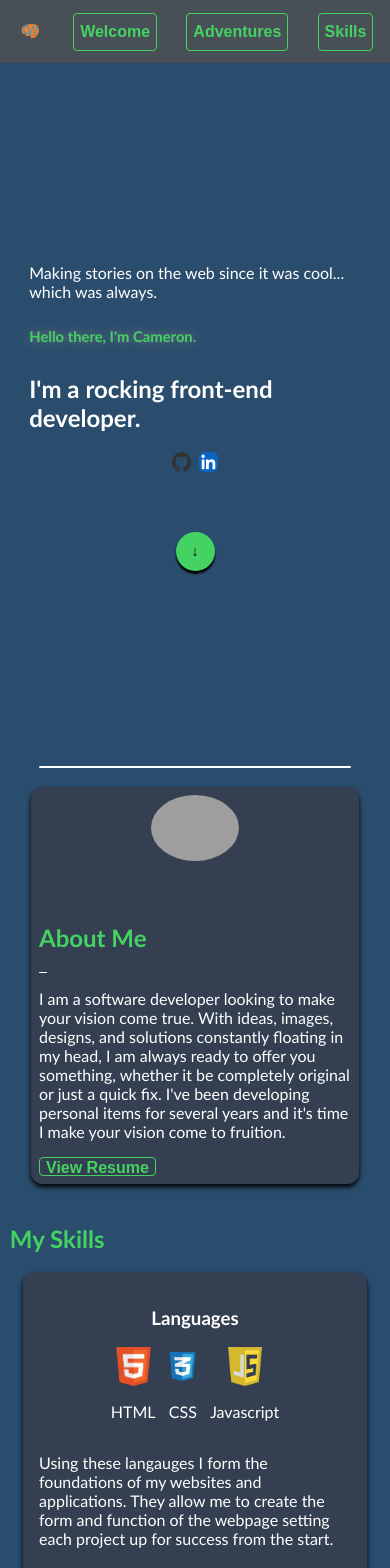
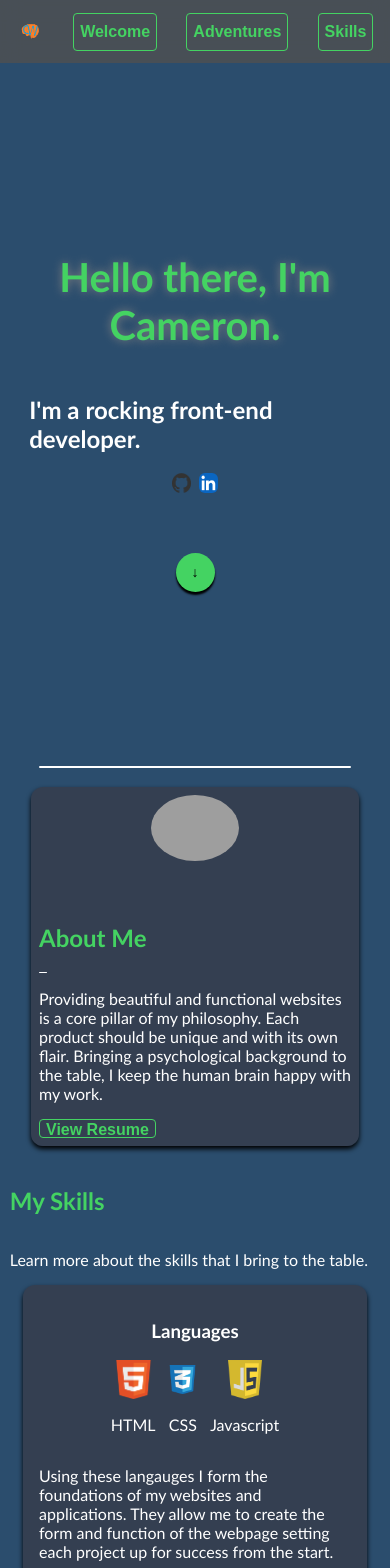
Before and after one commit to Cwoodard2/cameron-woodard-portfolio, a React (Create React App) app: page / in a window 390 px wide. Shown: the top 1568 px of the page. Built offline with nearby package versions, Linux system fonts and the light colour scheme; grey boxes are pictures that could not be loaded.

Commit message:
Small changes to CSS to ensure better responsiveness and look

```diff
--- a/src/components/ProjectsSection.css
+++ b/src/components/ProjectsSection.css
@@ -96,7 +96,7 @@
 
   .live-site-button:hover {
     transform: translateY(-2px);
-    box-shadow: 0px 3px 5px 0px white;
+    box-shadow: -3px 3px 5px 0px white;
   }
 
   @media screen and  (max-width: 750px) {
--- a/src/pages/homepage.css
+++ b/src/pages/homepage.css
@@ -237,12 +237,6 @@ html {
     padding: 2vw;
 }
 
-.footer {
-    background-image: linear-gradient(90deg, #fa8128, #ff9400, #fa8128);
-    height: 5vh;
-    width: 100vw;
-}
-
 .titles {
     color: #44D362;
     align-self: flex-start;
@@ -254,8 +248,9 @@ html {
     flex-direction: column;
     place-items: center;
     width: 100vw;
-    color: var(--orangeColor);
-    background-color: rgb(80, 80, 80);
+    color: white;
+    /* background-color: rgb(80, 80, 80); */
+    background-color: #422d2d6b;
     padding-bottom: 1vw;
 }
 
@@ -340,7 +335,8 @@ html {
 
     .title {
         width: auto;
-        align-self: flex-start;
+        font-size: 2.5rem;
+        text-align: center;
     }
 
     .subtitle {
--- a/src/pages/homepage.js
+++ b/src/pages/homepage.js
@@ -43,7 +43,7 @@ export default function Homepage() {
                 <div className="column">
                     <div className="homepage-nav">
                         <div className="intro-wrapper">
-                            <p>Making stories on the web since it was cool... which was always.</p>
+                            {/* <p>Making stories on the web since it was cool... which was always.</p> */}
                             <h1 className="title">Hello there, I'm Cameron.</h1>
                             <h2 className="subtitle">I'm a rocking front-end developer.</h2>
                             <div className="row gap2" style={{gap: "10vw"}}>
@@ -69,13 +69,14 @@ export default function Homepage() {
                     <div className="about-me-main">
                         <h2 className="titles">About Me</h2>
                         <div style={{backgroundColor: "white", width: "2vw", height: "0.25vw", alignSelf: "flex-start", borderRadius: "3px"}}></div>
-                            <p id="about-me-text">I am a software developer looking to make your vision come true. With ideas, images, designs, and solutions constantly floating in my head, I am always ready to offer you something, whether it be completely original or just a quick fix. I've been developing personal items for several years and it's time I make your vision come to fruition.</p>
-                            {/* Providing beautiful and functional websites is a core pillar of my philosophy. Each product should be unique and with its own flair. Bringing a psychological background to the table, I keep the human brain happy with my work. */}
+                            <p id="about-me-text">Providing beautiful and functional websites is a core pillar of my philosophy. Each product should be unique and with its own flair. Bringing a psychological background to the table, I keep the human brain happy with my work.</p>
+                            {/* I am a software developer looking to make your vision come true. With ideas, images, designs, and solutions constantly floating in my head, I am always ready to offer you something, whether it be completely original or just a quick fix. I've been developing personal items for several years and it's time I make your vision come to fruition. */}
                             <a href={resume} target="_blank" rel='noopener noreferrer'><button className="about-me-button">View Resume</button></a>
                     </div>
                 </div>
                 <div className="column" style={{justifyContent: "center", alignItems: "center"}}>
                     <h2 style={{alignSelf: "flex-start"}} className="titles">My Skills</h2>
+                    <p style={{color: "white", alignSelf: "flex-start"}}>Learn more about the skills that I bring to the table.</p>
                     {/* <div style={{backgroundColor: "white", width: "2vw", height: "0.25vw", alignSelf: "flex-start", borderRadius: "3px"}}></div> */}
                     <div className="row gap">
                             <Skills skill="languages"/>
```
